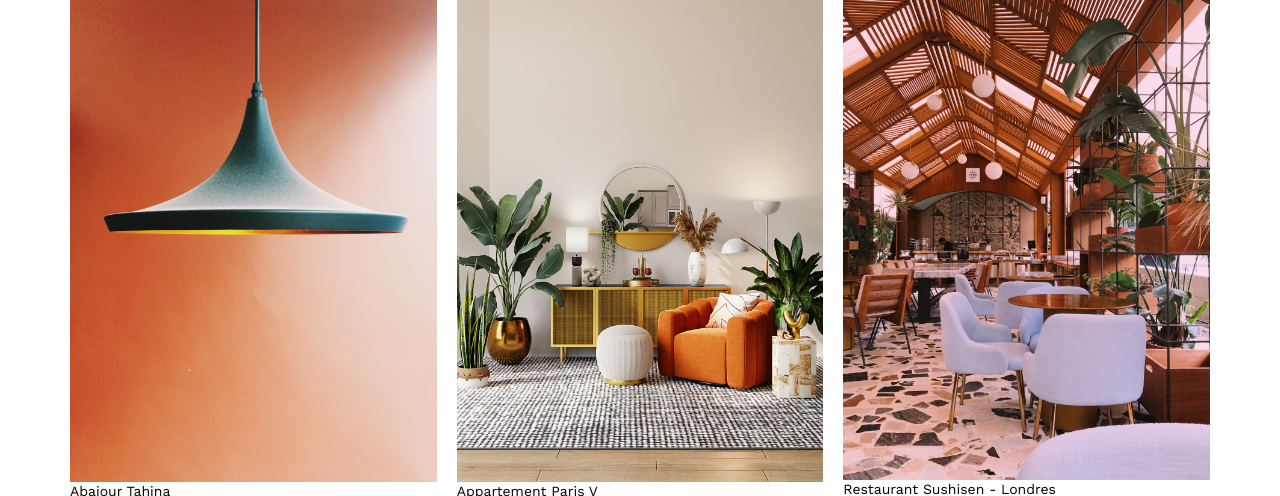
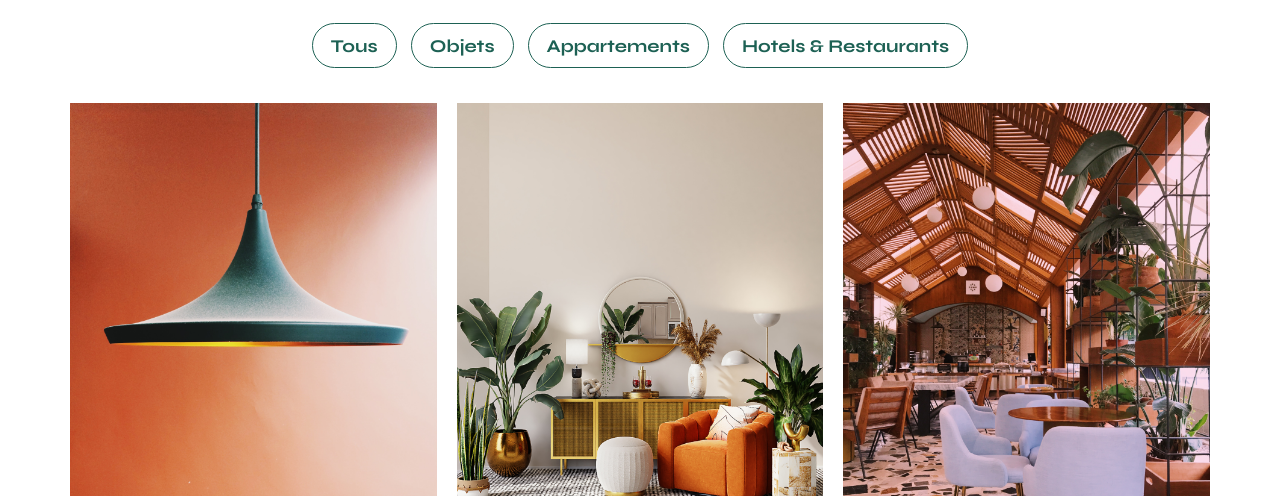
Before and after one commit to Corentin25/Sophie-Bluel-Architecte-Interieur, a plain HTML site: page FrontEnd/index.html in a window 1280 px wide. Shown: the part 604-1100 px from the top of the page. Drawn offline with nearby package versions, Linux system fonts and the light colour scheme.

Commit message:
Ajout des bouttons filtres (sans JS)

```diff
--- a/FrontEnd/assets/style.css
+++ b/FrontEnd/assets/style.css
@@ -47,6 +47,9 @@ table {
 	border-spacing: 0;
 }
 /** end reset css**/
+
+/*********** GENERAL ***********/
+
 body {
 	max-width: 1140px;
 	margin:auto;
@@ -84,6 +87,9 @@ h2{
 	font-size: 30px;
 	color: #1D6154
 }
+
+/*********** NAVIGATION ***********/
+
 nav ul {
 	display: flex;
 	align-items: center;
@@ -98,9 +104,13 @@ nav li {
 li:hover {
 	color: #B1663C;
 }
+
+/*********** INTRODUCTION ***********/
+
 #introduction {
 	display: flex;
 	align-items: center;
+	margin-bottom: 5em;
 }
 #introduction figure {
 	flex: 1
@@ -121,10 +131,40 @@ li:hover {
 #introduction p {
 	margin-bottom: 0.5em;
 }
+
+/*********** PORTFOLIO ***********/
+
 #portfolio h2 {
 	text-align: center;
 	margin-bottom: 1em;
 }
+
+.filters {
+	display: flex;
+	flex-direction: row;
+	justify-content: center;
+	align-items: center;
+	gap: 1em;
+	margin-top: 3em;
+	margin-bottom: 2.5em;
+}
+
+.filters button {
+	color: #1D6154;
+	font-family: 'Syne';
+	font-weight: 700;
+	font-size: 18px;
+	border: #1D6154 solid 1px;
+	border-radius: 10em;
+	background-color: #ffffff00;
+	padding: 0.6em 1em;
+}
+
+.filters button:active {
+	color: #ffffff;
+	background-color: #1D6154;
+}
+
 .gallery {
 	width: 100%;
 	display: grid;
@@ -137,6 +177,9 @@ li:hover {
 	width: 100%;
 
 }
+
+/*********** CONTACT ***********/
+
 #contact {
 	width: 50%;
 margin: auto;
@@ -180,6 +223,8 @@ input[type="submit"]{
 	border-radius: 60px ;
 }
 
+/*********** FOOTER ***********/
+
 footer nav ul {
 	display: flex;
 	justify-content: flex-end;
--- a/FrontEnd/index.html
+++ b/FrontEnd/index.html
@@ -36,6 +36,12 @@
 	</section>
 	<section id="portfolio">
 		<h2>Mes Projets</h2>
+		<div class="filters">
+			<button class="allFilter">Tous</button>
+			<button class="objectFilter">Objets</button>
+			<button class="appartmentsFilter">Appartements</button>
+			<button class="hotelsFilter">Hotels & Restaurants</button>
+		</div>
 		<div class="gallery">
 			<figure>
 				<img src="assets/images/abajour-tahina.png" alt="Abajour Tahina">
```
